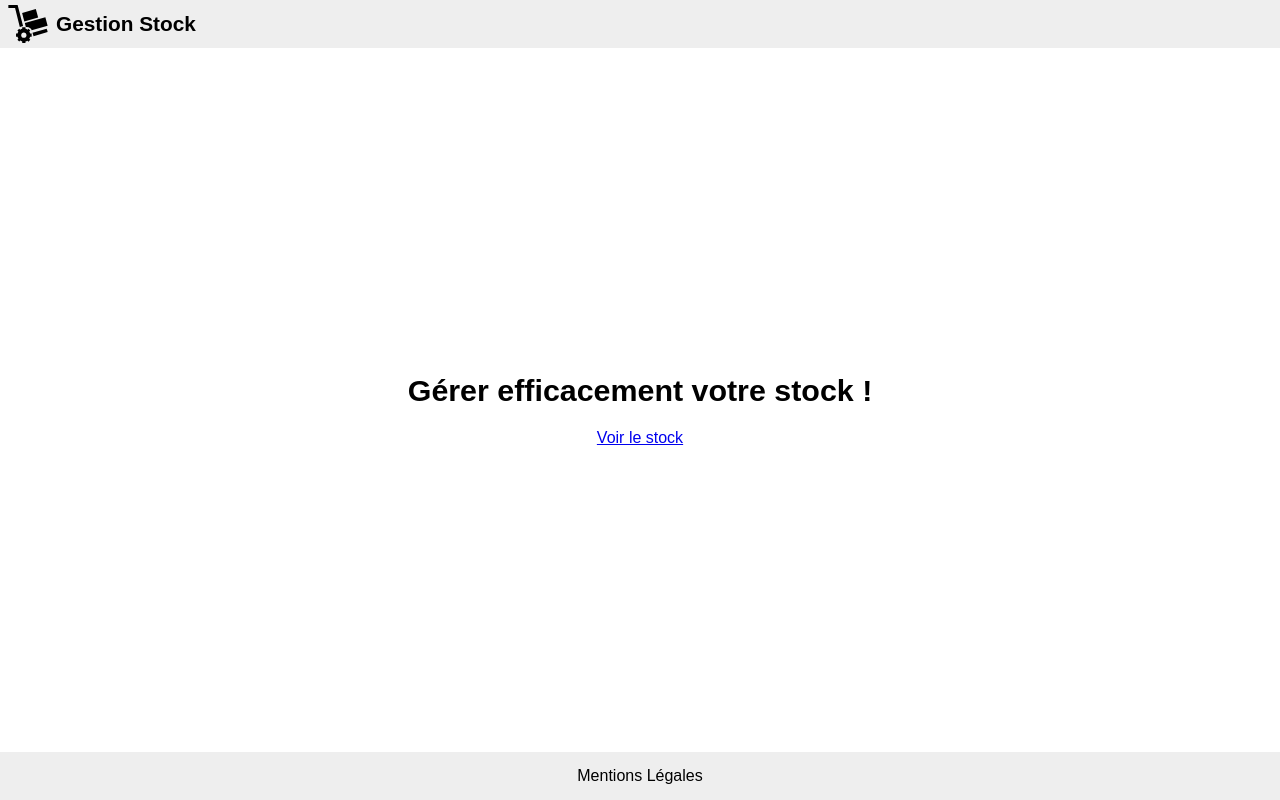
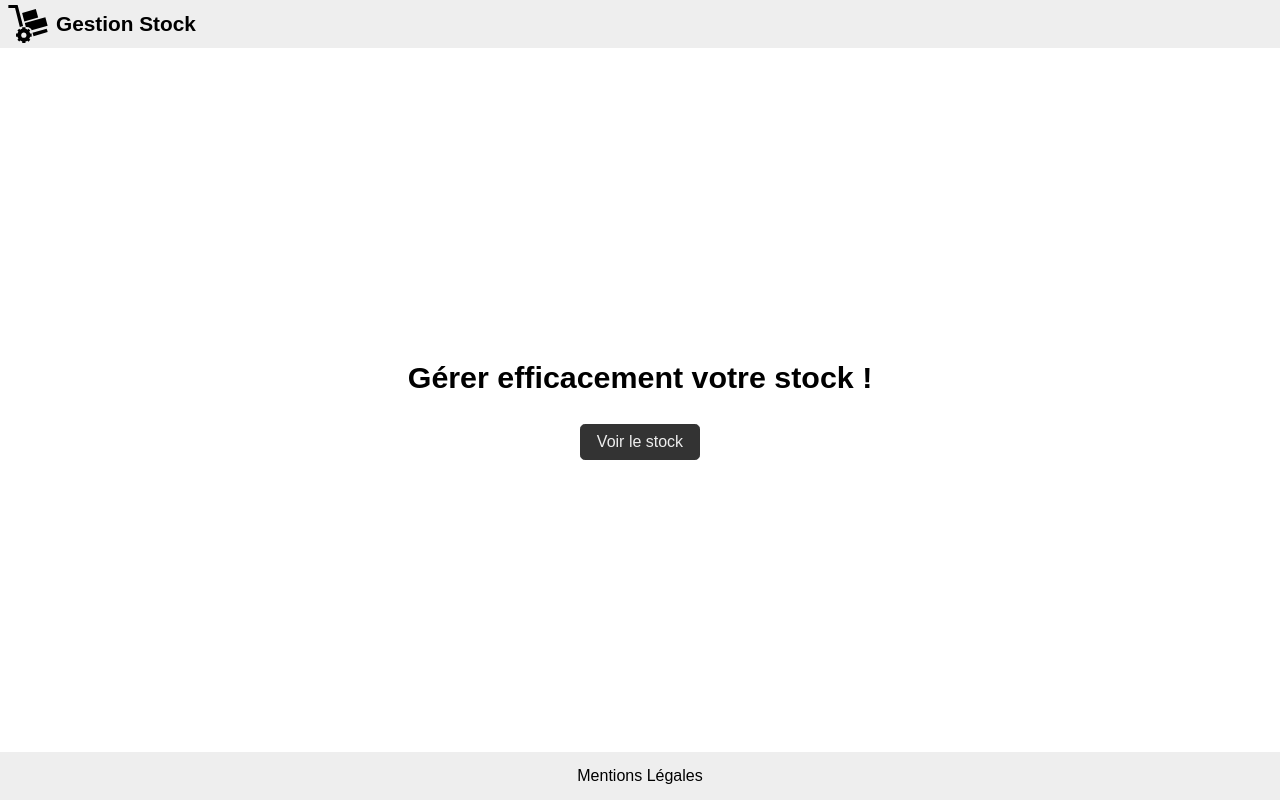
Before and after one commit to jlg-formation/vjs-mars-2023, a Vue app in the folder front/: page / in a window 1280 px wide. Built offline with nearby package versions, Linux system fonts and the light colour scheme.

Commit message:
dev: added button css

```diff
--- a/front/src/assets/main.scss
+++ b/front/src/assets/main.scss
@@ -1,3 +1,4 @@
 @import './base.scss';
 
 @import './scss/main.scss';
+@import './scss/button.scss';
--- /dev/null
+++ b/front/src/assets/scss/button.scss
@@ -0,0 +1,46 @@
+button,
+a.button {
+  border: 0.1em solid #eee;
+  background-color: #eee;
+  padding: 0.5em 1em;
+  border-radius: 0.3em;
+
+  display: flex;
+  align-items: center;
+  justify-content: center;
+
+  text-decoration: inherit;
+  color: inherit;
+
+  &:disabled {
+    color: #888;
+  }
+
+  &:not(:disabled) {
+    cursor: pointer;
+
+    &:hover {
+      background-color: #ddd;
+      border-color: #ddd;
+    }
+    &:active {
+      background-color: #ccc;
+      border-color: #ccc;
+    }
+
+    &.primary {
+      background-color: #333;
+      border-color: #333;
+      color: #eee;
+
+      &:hover {
+        background-color: #444;
+        border-color: #444;
+      }
+      &:active {
+        background-color: #555;
+        border-color: #555;
+      }
+    }
+  }
+}
--- a/front/src/assets/scss/main.scss
+++ b/front/src/assets/scss/main.scss
@@ -3,6 +3,7 @@ main {
   display: flex;
   flex-flow: column;
   align-items: center;
+  gap: 0.5em;
 
   h1 {
     font-size: 1.9em;
```
